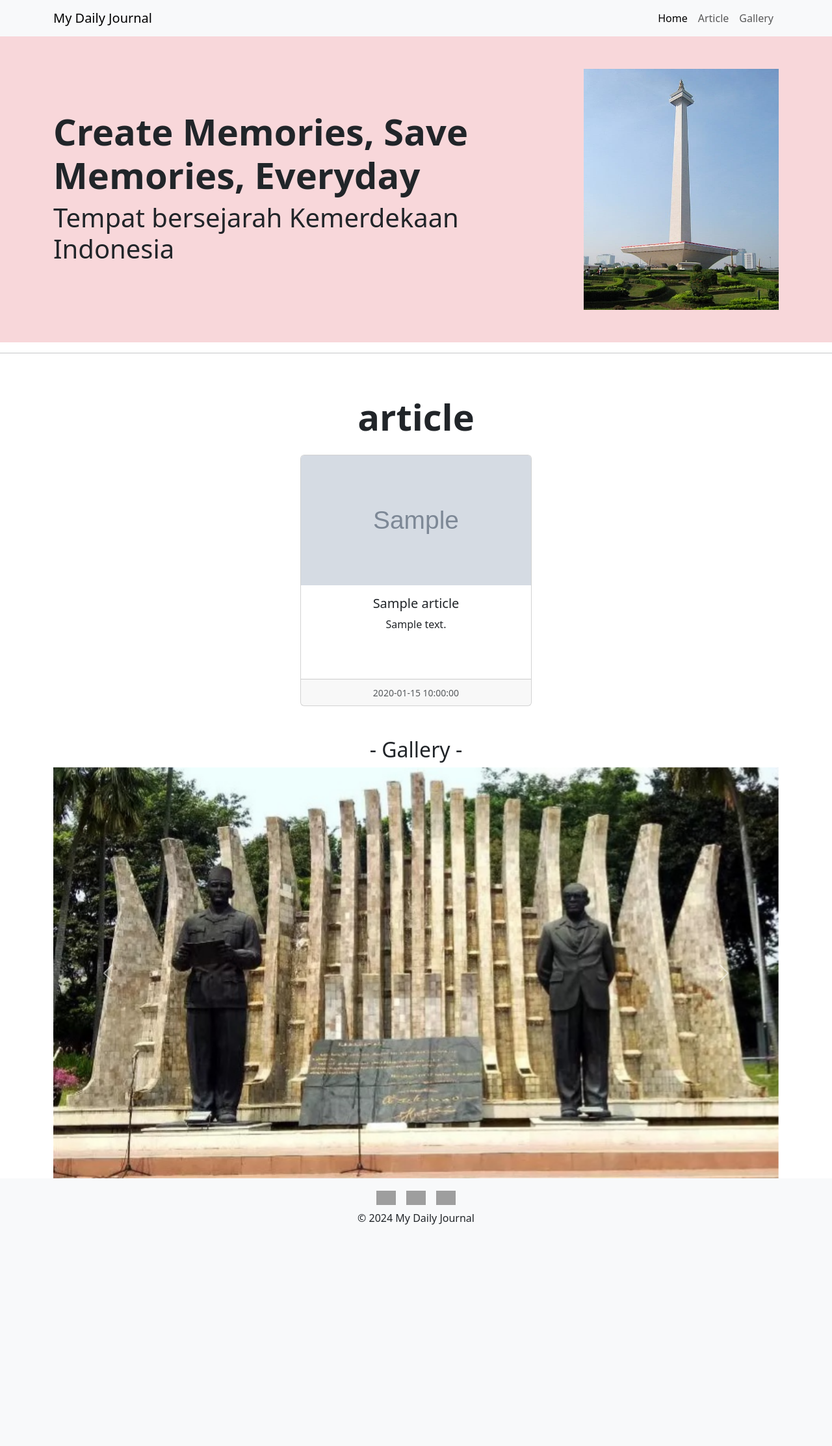
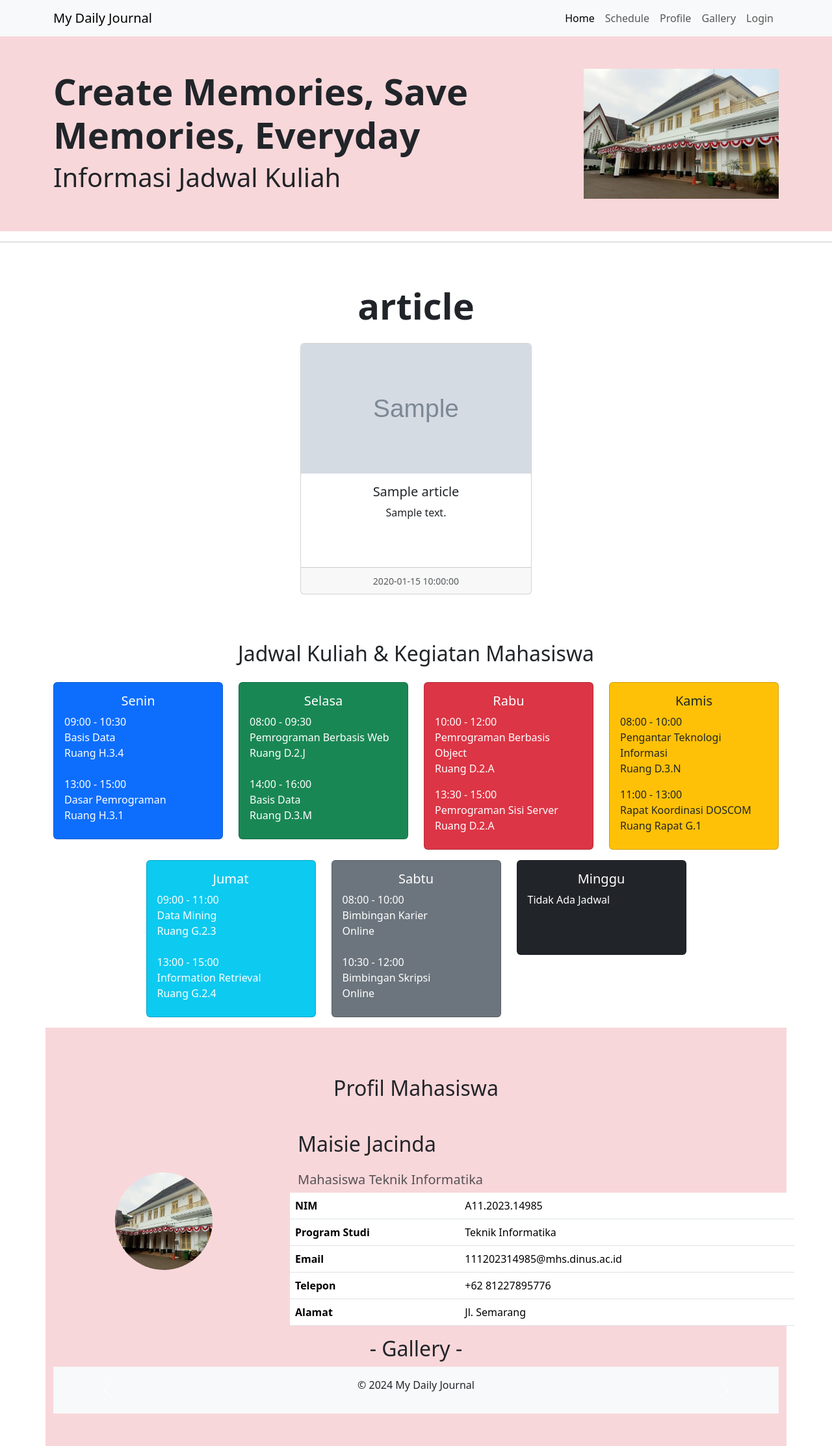
Before and after one commit to maisiejacinda/dailyjournal, a PHP site: page / in a window 1280 px wide. Shown: the whole page at 65% size. Before the commit the page ends 1885 px from the top, so only its background shows below. Run offline with PHP 8.4, Linux system fonts and the light colour scheme; tables that the repository leaves empty or names only in its code hold one stand-in row (values such as "Sample post"); grey boxes marked "Sample" are stand-in pictures; grey boxes are pictures that could not be loaded.

Commit message:
Update index.php

```diff
--- a/index.php
+++ b/index.php
@@ -16,16 +16,33 @@ include "koneksi.php";
         .card-text {
             min-height: 80px;
         }
-
         .card-img-top {
             height: 200px;
             object-fit: cover;
             width: 100%;
         }
+
+        .profile-img {
+            width: 150px;
+            height: 150px;
+            border-radius: 50%;
+            object-fit: cover;
+        }
+        .schedule-row > div {
+            border: 1px solid #ddd;
+            padding: 15px;
+            text-align: center;
+        }
+
+        #profile {
+            background-color: #f8d7da;
+            padding: 50px 0;
+        }
     </style>
 </head>
 
 <body>
+
 
     <nav class="navbar navbar-expand-lg navbar-light bg-light sticky-top">
         <div class="container">
@@ -39,29 +56,37 @@ include "koneksi.php";
                         <a class="nav-link active" aria-current="page" href="#">Home</a>
                     </li>
                     <li class="nav-item">
-                        <a class="nav-link" href="#article">Article</a>
+                        <a class="nav-link" href="#schedule">Schedule</a>
                     </li>
                      <li class="nav-item">
+                       <li class="nav-item">
+                        <a class="nav-link" href="#profile">Profile</a>
+                    </li>
                         <a class="nav-link" href="#gallery">Gallery</a>
                     </li>
+                     <li class="nav-item">
+                        <a class="nav-link" href="login.php">Login</a>
+                    </li>
+
                 </ul>
             </div>
         </div>
     </nav>
 
+
     <div class="container-fluid hero-section text-sm-start">
         <div class="container">
             <div class="d-sm-flex flex-sm-row-reverse align-items-center">
-                <img src="monas.jpg" alt="Monas" class="img-fluid" width="300">
+                <img src="img/museum.jpg" alt="Monas" class="img-fluid" width="300">
                 <div>
                     <h1 class="fw-bold display-4">Create Memories, Save Memories, Everyday</h1>
-                    <h4 class="lead display-6">Tempat bersejarah Kemerdekaan Indonesia</h4>
+                    <h4 class="lead display-6">Informasi Jadwal Kuliah</h4>
                 </div>
             </div>
         </div>
     </div>
 
-    <hr align="center" color="#000000" size="3" width="100%">
+    <hr>
 
 <!-- article begin -->
 <section id="article" class="text-center p-5">
@@ -97,20 +122,150 @@ include "koneksi.php";
   </div>
 </section>
 <!-- article end -->
+
+<div class="container" id="schedule">
+    <h2 class="text-center my-4">Jadwal Kuliah & Kegiatan Mahasiswa</h2>
+    <div class="row justify-content-center">
+
+        <div class="col-lg-3 col-md-4 mb-3">
+            <div class="card text-white bg-primary">
+                <div class="card-body">
+                    <h5 class="card-title text-center">Senin</h5>
+                    <p class="card-text">09:00 - 10:30<br>Basis Data<br>Ruang H.3.4</p>
+                    <p class="card-text">13:00 - 15:00<br>Dasar Pemrograman<br>Ruang H.3.1</p>
+                </div>
+            </div>
+        </div>
+
+        <div class="col-lg-3 col-md-4 mb-3">
+            <div class="card text-white bg-success">
+                <div class="card-body">
+                    <h5 class="card-title text-center">Selasa</h5>
+                    <p class="card-text">08:00 - 09:30<br>Pemrograman Berbasis Web<br>Ruang D.2.J</p>
+                    <p class="card-text">14:00 - 16:00<br>Basis Data<br>Ruang D.3.M</p>
+                </div>
+            </div>
+        </div>
+
+        <div class="col-lg-3 col-md-4 mb-3">
+            <div class="card text-white bg-danger">
+                <div class="card-body">
+                    <h5 class="card-title text-center">Rabu</h5>
+                    <p class="card-text">10:00 - 12:00<br>Pemrograman Berbasis Object<br>Ruang D.2.A</p>
+                    <p class="card-text">13:30 - 15:00<br>Pemrograman Sisi Server<br>Ruang D.2.A</p>
+                </div>
+            </div>
+        </div>
+
+        <div class="col-lg-3 col-md-4 mb-3">
+            <div class="card text-dark bg-warning">
+                <div class="card-body">
+                    <h5 class="card-title text-center">Kamis</h5>
+                    <p class="card-text">08:00 - 10:00<br>Pengantar Teknologi Informasi<br>Ruang D.3.N</p>
+                    <p class="card-text">11:00 - 13:00<br>Rapat Koordinasi DOSCOM<br>Ruang Rapat G.1</p>
+                </div>
+            </div>
+        </div>
+
+        <div class="col-lg-3 col-md-4 mb-3">
+            <div class="card text-white bg-info">
+                <div class="card-body">
+                    <h5 class="card-title text-center">Jumat</h5>
+                    <p class="card-text">09:00 - 11:00<br>Data Mining<br>Ruang G.2.3</p>
+                    <p class="card-text">13:00 - 15:00<br>Information Retrieval<br>Ruang G.2.4</p>
+                </div>
+            </div>
+        </div>
+
+        <div class="col-lg-3 col-md-4 mb-3">
+            <div class="card text-white bg-secondary">
+                <div class="card-body">
+                    <h5 class="card-title text-center">Sabtu</h5>
+                    <p class="card-text">08:00 - 10:00<br>Bimbingan Karier<br>Online</p>
+                    <p class="card-text">10:30 - 12:00<br>Bimbingan Skripsi<br>Online</p>
+                </div>
+            </div>
+        </div>
+
+        <div class="col-lg-3 col-md-4 mb-3">
+            <div class="card text-white bg-dark">
+                <div class="card-body">
+                    <h5 class="card-title text-center">Minggu</h5>
+                    <p class="card-text">Tidak Ada Jadwal</p>
+                </div>
+            </div>
+        </div>
+    </div>
+</div>
+
+
+    <div class="container" id="profile">
+        <h2 class="text-center my-4">Profil Mahasiswa</h2>
+        <div class="row align-items-center">
+
+            <div class="col-md-4 text-center mb-3">
+                <img src="img/museum.jpg" alt="Profile Photo" class="profile-img">
+            </div>
+
+
+            <div class="col-md-8">
+                <h2 class="my-4">Maisie Jacinda</h2>
+                <h5 class="text-muted">Mahasiswa Teknik Informatika</h5>
+                <div class="row align-items-center">
+                <table class="table">
+                    <tr>
+                        <th>NIM</th>
+                        <td>A11.2023.14985</td>
+                    </tr>
+                    <tr>
+                        <th>Program Studi</th>
+                        <td>Teknik Informatika</td>
+                    </tr>
+                    <tr>
+                        <th>Email</th>
+                        <td>111202314985@mhs.dinus.ac.id</td>
+                    </tr>
+                    <tr>
+                        <th>Telepon</th>
+                        <td>+62 81227895776</td>
+                    </tr>
+                    <tr>
+                        <th>Alamat</th>
+                        <td>Jl. Semarang</td>
+                    </tr>
+                </table>
+            </div>
+        </div>
+    </div>
+
        <div class="container" id="gallery">
     <h2 align="center">- Gallery -</h2>
     <div id="carouselGallery" class="carousel slide" data-bs-ride="carousel">
         <div class="carousel-inner">
-                <div class="carousel-item active">
-                    <img src="tuguproklamasi.jpg" class="d-block w-100" alt="Gambar 1">
-                </div>
-                <div class="carousel-item">
-                    <img src="rumahrengasdengklok.jpg" class="d-block w-100" alt="Gambar 2">
-                </div>
-                <div class="carousel-item">
-                    <img src="hotelmajapahit.jpg" class="d-block w-100" alt="Gambar 3">
-                </div>
+            <?php
+            include "koneksi.php";
 
+            $sql = "SELECT * FROM gallery ORDER BY tanggal DESC";
+            $hasil = $conn->query($sql);
+            $active_set = false; // Untuk menetapkan item pertama sebagai active
+
+            while ($row = $hasil->fetch_assoc()) {
+                if ($row["gambar"] != '' && file_exists('img/' . $row["gambar"])) {
+                    $active_class = (!$active_set) ? ' active' : ''; // Hanya item pertama yang mendapatkan kelas active
+                    $active_set = true;
+                    echo '<div class="carousel-item' . $active_class . '">';
+                    echo '<img src="img/' . $row["gambar"] . '" class="d-block w-100" alt="' . $row["judul"] . '">';
+                    echo '</div>';
+                }
+            }
+
+            // Pesan jika tidak ada gambar dalam database
+            if ($hasil->num_rows == 0) {
+                echo '<div class="carousel-item active">';
+                echo '<p class="text-center">Tidak ada gambar yang tersedia.</p>';
+                echo '</div>';
+            }
+            ?>
         </div>
         <button class="carousel-control-prev" type="button" data-bs-target="#carouselGallery" data-bs-slide="prev">
             <span class="carousel-control-prev-icon" aria-hidden="true"></span>
@@ -120,22 +275,11 @@ include "koneksi.php";
             <span class="carousel-control-next-icon" aria-hidden="true"></span>
             <span class="visually-hidden">Next</span>
         </button>
-        </div>
-    </div>
+
+
 
     <footer class="bg-light text-center py-3">
         <div class="container">
-            <div class="d-flex justify-content-center align-items-center mb-2">
-                <a href="https://www.instagram.com" class="mx-2" target="_blank">
-                    <img src="https://img.icons8.com/ios-filled/50/000000/instagram-new.png" alt="Instagram" width="30"/>
-                </a>
-                <a href="https://twitter.com" class="mx-2" target="_blank">
-                    <img src="https://img.icons8.com/ios-filled/50/000000/twitter-squared.png" alt="Twitter" width="30"/>
-                </a>
-                <a href="https://www.linkedin.com" class="mx-2" target="_blank">
-                    <img src="https://img.icons8.com/ios-filled/50/000000/linkedin.png" alt="LinkedIn" width="30"/>
-                </a>
-            </div>
             <p>&copy; 2024 My Daily Journal</p>
         </div>
     </footer>
```
Lines whose indentation alone changed are shown as unchanged.
